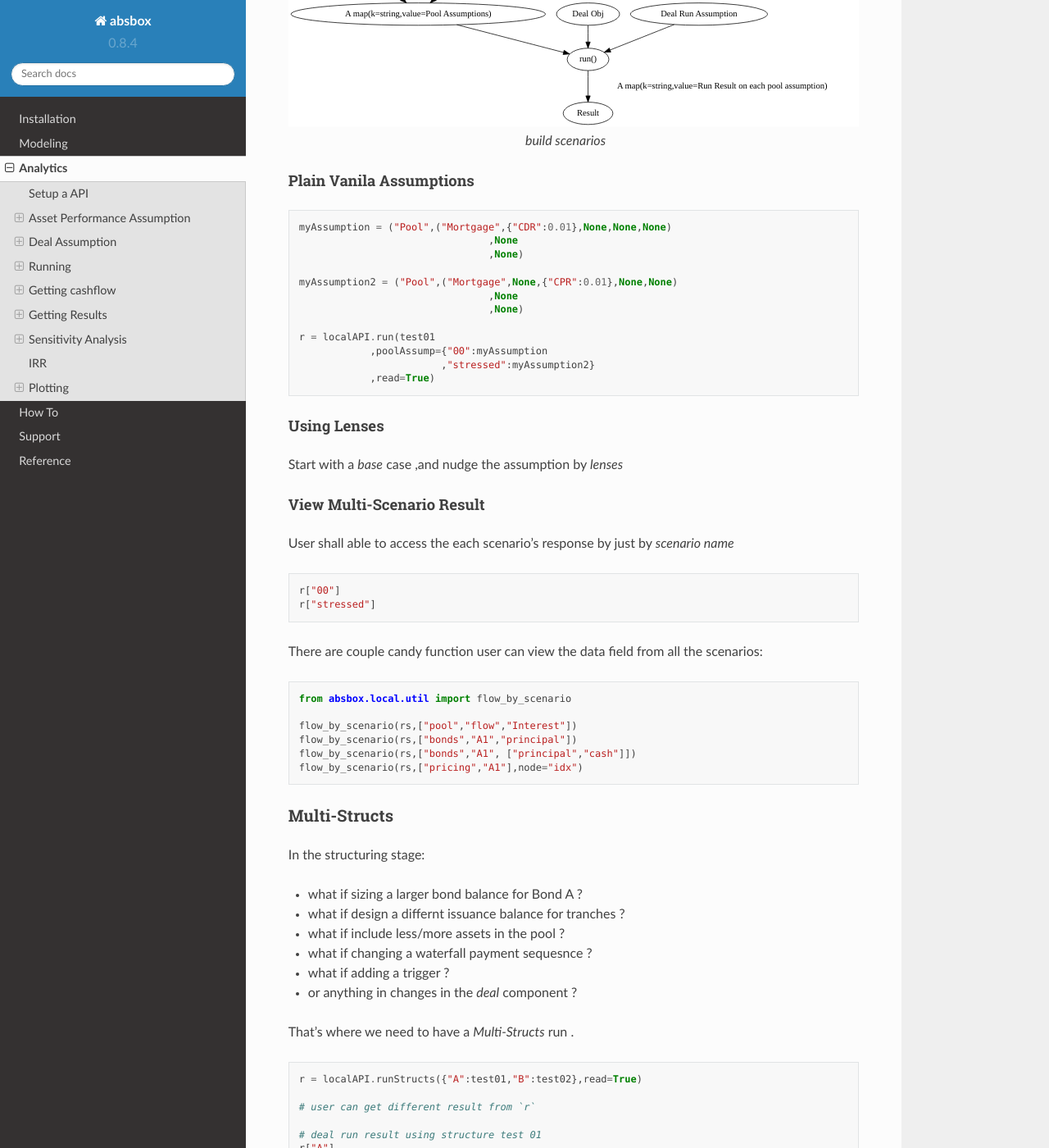
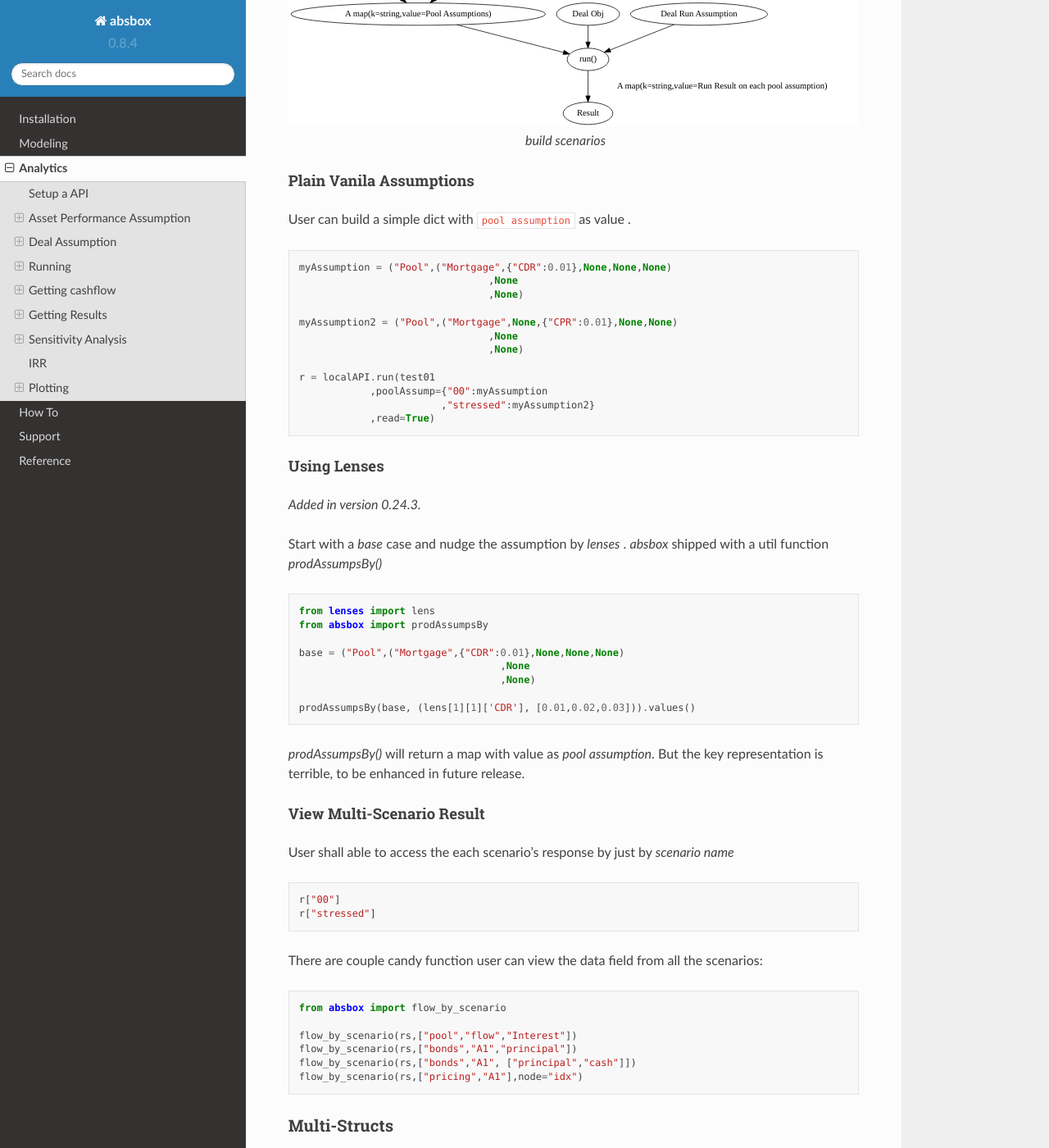
Before and after one commit to yellowbean/absbox-doc, a Sphinx documentation site: the page built from docs/source/analytics.rst, in a window 1280 px wide and 1400 px high, scrolled down 18094 px. Shown: the whole window at 82% size. Built offline with Sphinx 7.4.7 and the Read the Docs theme 2.0.0, drawn with Linux system fonts in a browser that asks for light colours.

Commit message:
update case for multi-scenario

```diff
--- a/docs/source/analytics.rst
+++ b/docs/source/analytics.rst
@@ -961,6 +961,7 @@ There are two ways to build multiple scenarios:
 Plain Vanila Assumptions
 """"""""""""""""""""""""""
 
+User can build a simple dict with ``pool assumption`` as value .
 
 .. code-block:: python
 
@@ -979,8 +980,23 @@ Plain Vanila Assumptions
 
 Using Lenses
 """"""""""""""""""""
-Start with a `base` case ,and nudge the assumption by `lenses`
 
+.. versionadded:: 0.24.3
+
+Start with a `base` case and nudge the assumption by `lenses` . `absbox` shipped with a util function `prodAssumpsBy()`
+
+.. code-block:: python
+
+    from lenses import lens
+    from absbox import prodAssumpsBy
+
+    base = ("Pool",("Mortgage",{"CDR":0.01},None,None,None)
+                                      ,None
+                                      ,None)
+
+    prodAssumpsBy(base, (lens[1][1]['CDR'], [0.01,0.02,0.03])).values()
+
+`prodAssumpsBy()` will return a map with value as `pool assumption`. But the key representation is terrible, to be enhanced in future release.
 
 
 View Multi-Scenario Result
@@ -998,7 +1014,7 @@ There are couple candy function user can view the data field from all the scenar
 
 .. code-block:: python
 
-   from absbox.local.util import flow_by_scenario
+   from absbox import flow_by_scenario
 
    flow_by_scenario(rs,["pool","flow","Interest"])
    flow_by_scenario(rs,["bonds","A1","principal"])
```
